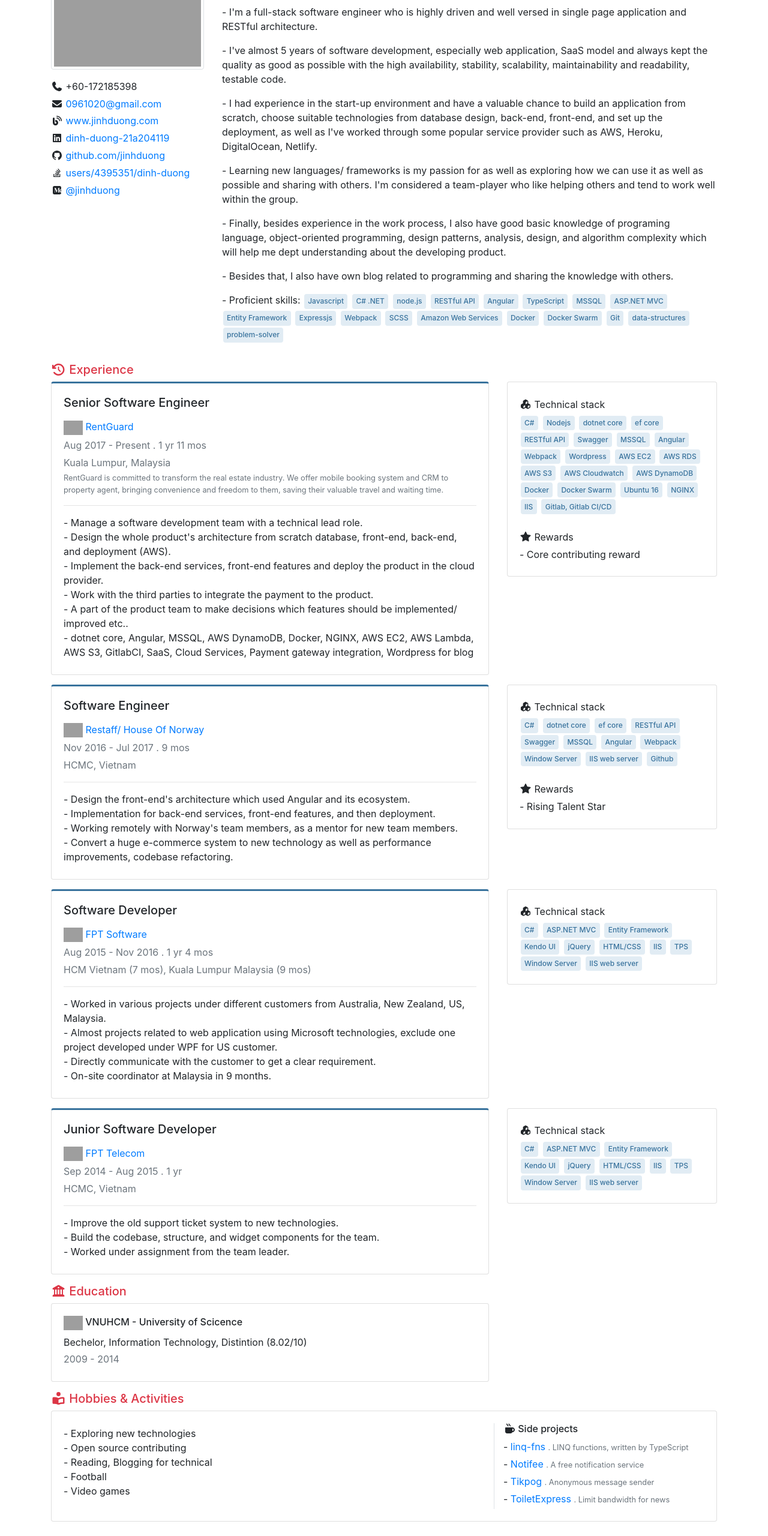
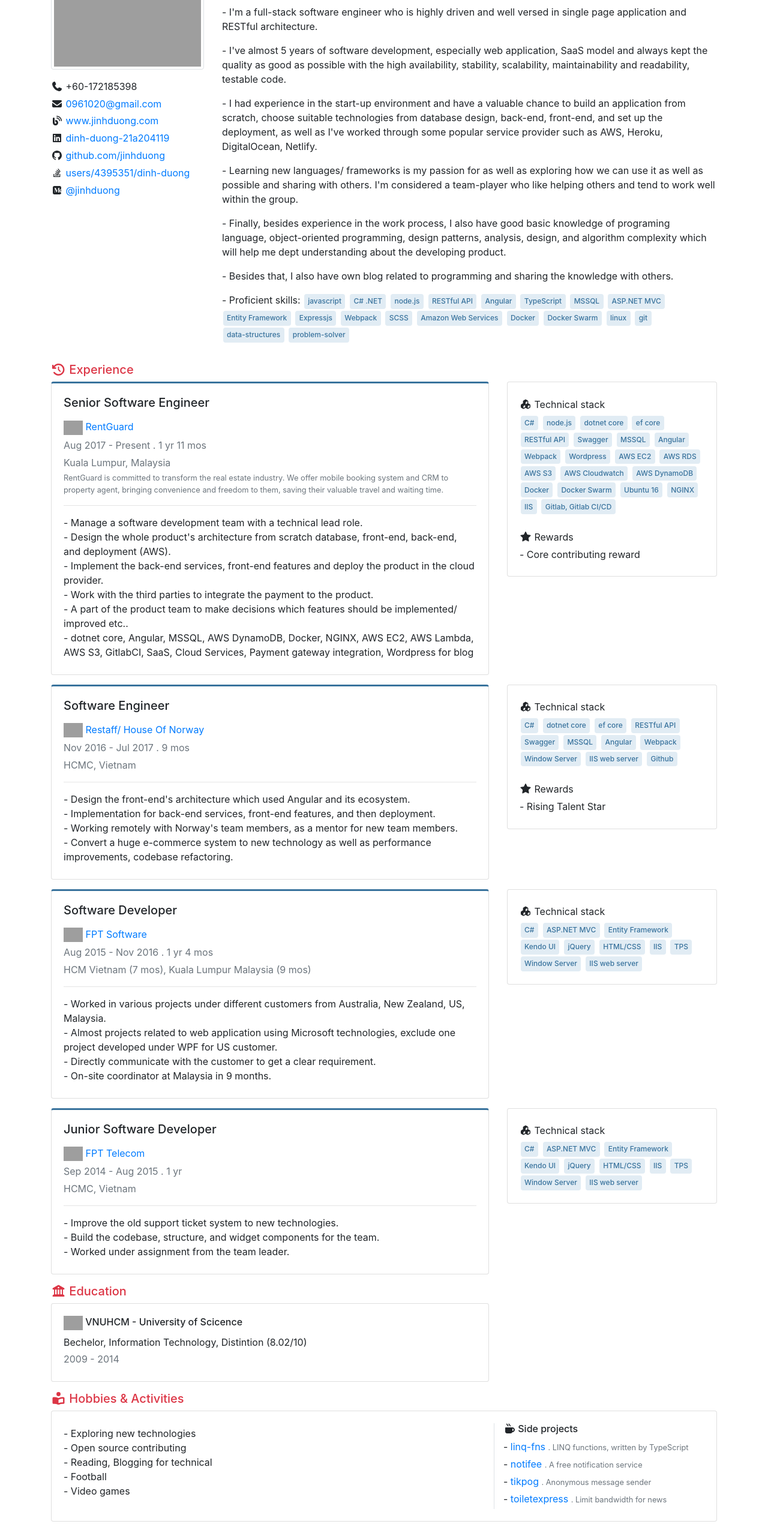
Before and after one commit to jinhduong/cv, a website: page index.html in a window 1280 px wide. Shown: the part 102-2662 px from the top of the page at 60% size. Drawn offline with nearby package versions, Linux system fonts and the light colour scheme; grey boxes are pictures that could not be loaded.

Commit message:
Update skills style

```diff
--- a/index.html
+++ b/index.html
@@ -40,6 +40,8 @@
     }
 
     @media print {
+
+        .summary .badge,
         .card .badge {
             border: 0;
             background: #E1ECF4 !important;
@@ -104,7 +106,7 @@
                         others.
                     </p>
                     <p>- Proficient skills:
-                        <span class="badge badge-info">Javascript</span>
+                        <span class="badge badge-info">javascript</span>
                         <span class="badge badge-info">C# .NET</span>
                         <span class="badge badge-info">node.js</span>
                         <span class="badge badge-info">RESTful API</span>
@@ -119,7 +121,8 @@
                         <span class="badge badge-info">Amazon Web Services</span>
                         <span class="badge badge-info">Docker</span>
                         <span class="badge badge-info">Docker Swarm</span>
-                        <span class="badge badge-info">Git</span>
+                        <span class="badge badge-info">linux</span>
+                        <span class="badge badge-info">git</span>
                         <span class="badge badge-info">data-structures</span>
                         <span class="badge badge-info">problem-solver</span>
                     </p>
@@ -171,7 +174,7 @@
                             <div class="card-body">
                                 <p><i class="fas fa-cubes"></i> Technical stack</p>
                                 <span class="badge badge-info">C#</span>
-                                <span class="badge badge-info">Nodejs</span>
+                                <span class="badge badge-info">node.js</span>
                                 <span class="badge badge-info">dotnet core</span>
                                 <span class="badge badge-info">ef core</span>
                                 <span class="badge badge-info">RESTful API</span>
@@ -350,11 +353,11 @@
                                 <h6><i class="fas fa-mug-hot"></i> Side projects</h6>
                                 <p>- <a href="https://github.com/jinhduong/linq-fns">linq-fns</a>
                                     <small class="text-secondary">. LINQ functions, written by TypeScript</small></p>
-                                <p>- <a href="https://nt.codfee.xyz/">Notifee</a>
+                                <p>- <a href="https://nt.codfee.xyz/">notifee</a>
                                     <small class="text-secondary">. A free notification service</small></p>
-                                <p>- <a href="https://tikpog.codfee.xyz/">Tikpog</a>
+                                <p>- <a href="https://tikpog.codfee.xyz/">tikpog</a>
                                     <small class="text-secondary">. Anonymous message sender</small></p>
-                                <p>- <a href="https://toiletexpress.online">ToiletExpress</a>
+                                <p>- <a href="https://toiletexpress.online">toiletexpress</a>
                                     <small class="text-secondary">. Limit bandwidth for news</small></p>
                             </div>
                         </div>
```
